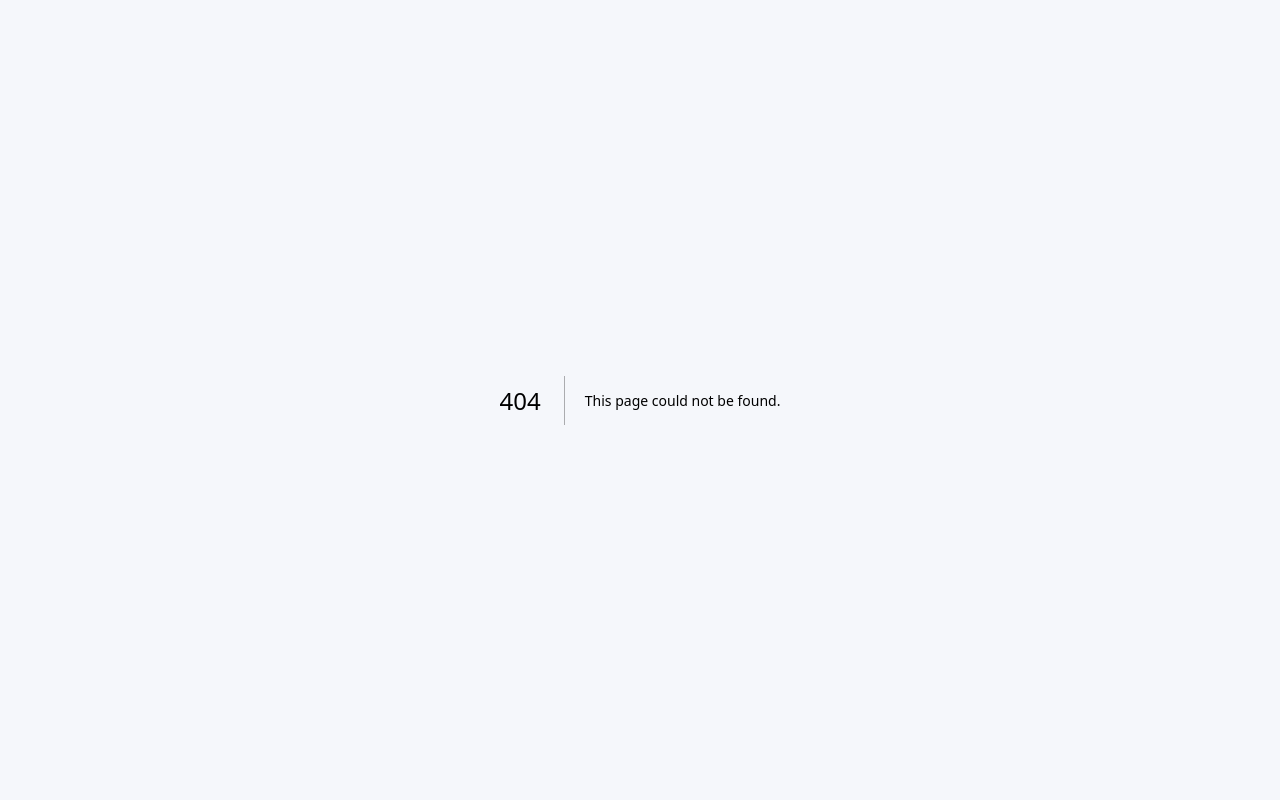
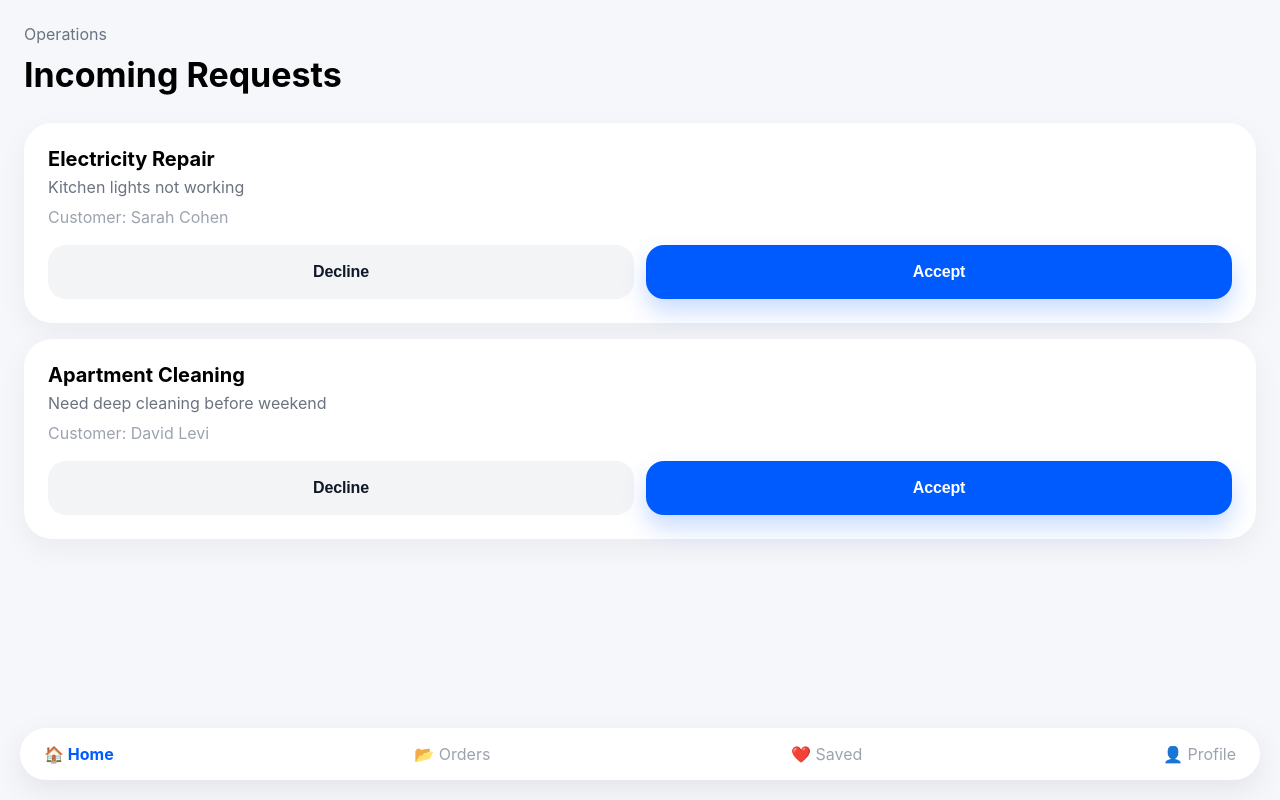
Before and after one commit to YoniLevy10/Fixly, a Next.js app: page /pro/requests in a window 1280 px wide. Before the commit this address had no page. Built offline with nearby package versions, Linux system fonts and the light colour scheme.

Commit message:
Add pro requests management screen

```diff
--- /dev/null
+++ b/app/pro/requests/page.tsx
@@ -0,0 +1,75 @@
+import BottomNav from '@/components/BottomNav'
+import Button from '@/components/ui/Button'
+import Card from '@/components/ui/Card'
+import { requests } from '@/lib/mock-data'
+
+export default function ProRequestsPage() {
+  return (
+    <main
+      style={{
+        padding: '24px',
+        paddingBottom: '120px',
+      }}
+    >
+      <div style={{ marginBottom: '28px' }}>
+        <div style={{ color: '#6B7280', marginBottom: '10px' }}>
+          Operations
+        </div>
+
+        <h1
+          style={{
+            fontSize: '34px',
+            margin: 0,
+          }}
+        >
+          Incoming Requests
+        </h1>
+      </div>
+
+      <div
+        style={{
+          display: 'flex',
+          flexDirection: 'column',
+          gap: '16px',
+        }}
+      >
+        {requests.map((request) => (
+          <Card key={request.id}>
+            <div style={{ marginBottom: '18px' }}>
+              <div
+                style={{
+                  fontWeight: 700,
+                  fontSize: '20px',
+                  marginBottom: '6px',
+                }}
+              >
+                {request.title}
+              </div>
+
+              <div style={{ color: '#6B7280', marginBottom: '10px' }}>
+                {request.description}
+              </div>
+
+              <div style={{ color: '#9CA3AF' }}>
+                Customer: {request.customerName}
+              </div>
+            </div>
+
+            <div
+              style={{
+                display: 'grid',
+                gridTemplateColumns: '1fr 1fr',
+                gap: '12px',
+              }}
+            >
+              <Button variant="secondary">Decline</Button>
+              <Button>Accept</Button>
+            </div>
+          </Card>
+        ))}
+      </div>
+
+      <BottomNav />
+    </main>
+  )
+}
```
